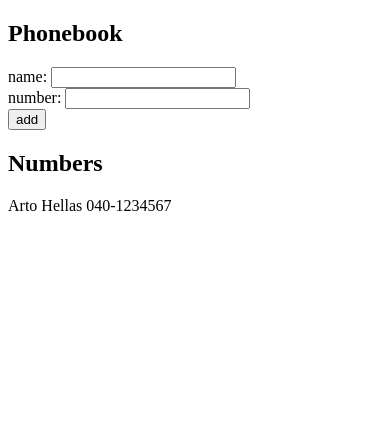
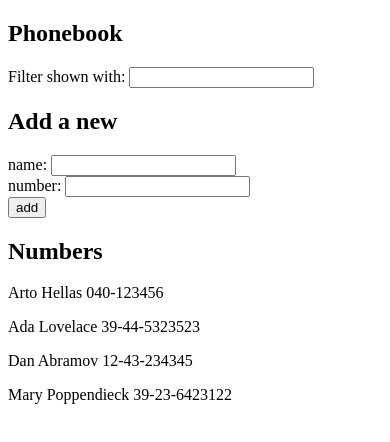
Before and after one commit to 4RM4C4/FullstackOpen, a React (Vite) app in the folder part2/phonebook/: page / in a window 390 px wide. Shown: the top 442 px of the page. Built offline with nearby package versions, Linux system fonts and the light colour scheme.

Commit message:
Commit Part2 exercise 2.9 Phonebook
Part2 exercise 2.9 Phonebook

```diff
--- a/part2/phonebook/src/App.jsx
+++ b/part2/phonebook/src/App.jsx
@@ -2,12 +2,14 @@ import { useState } from 'react'
 
 const App = () => {
   const [persons, setPersons] = useState([
-    { name: 'Arto Hellas',
-      number: '040-1234567',
-    }
+    { name: 'Arto Hellas', number: '040-123456' },
+    { name: 'Ada Lovelace', number: '39-44-5323523' },
+    { name: 'Dan Abramov', number: '12-43-234345' },
+    { name: 'Mary Poppendieck', number: '39-23-6423122' }
   ])
   const [newName, setNewName] = useState('')
   const [newNumber, setNewNumber] = useState('')
+  const [filter, setFilter] = useState('')
 
   const handleNameChange = (event) => {
     setNewName(event.target.value)
@@ -15,6 +17,10 @@ const App = () => {
 
   const handleNumberChange = (event) => {
     setNewNumber(event.target.value)
+  }
+
+  const handleFilterChange = (event) => {
+    setFilter(event.target.value)
   }
 
   const addName = (event) => {
@@ -30,18 +36,21 @@ const App = () => {
     }
     setNewName('')
     setNewNumber('')
+    setFilter('')
   }
 
   return (
     <div>
       <h2>Phonebook</h2>
+      <div> Filter shown with: <input value={filter} onChange={handleFilterChange} /> </div>
+      <h2>Add a new</h2>
       <form onSubmit={addName}>
         <div> name: <input value={newName} onChange={handleNameChange} /> </div>
         <div> number: <input value={newNumber} onChange={handleNumberChange} /> </div>
         <div> <button type="submit">add</button> </div>
       </form>
       <h2>Numbers</h2>
-      {persons.map((person, position) => <p key={position}>{person.name} {person.number}</p>)}
+      {filter === '' ? persons.map((person, position) => <p key={position}>{person.name} {person.number}</p>) : persons.map((person, position) => (person.name.toLowerCase().includes(filter.toLowerCase()) || person.number.includes(filter) ? <p key={position}>{person.name} {person.number}</p> : ''))}
     </div>
   )
 }
```
